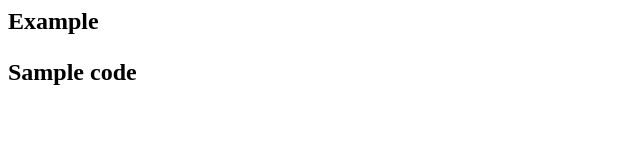
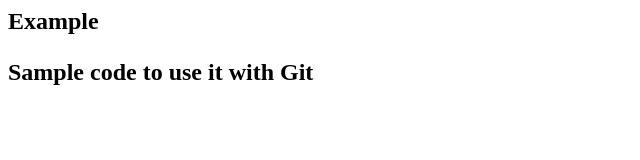
Before and after one commit to dperezju/Test, a plain HTML site: page index.html in a window 1280 px wide. Shown: the whole page, without its empty margins (0-640 px from the left). Drawn offline with Linux system fonts and the light colour scheme.

Commit message:
Update index.html

```diff
--- a/index.html
+++ b/index.html
@@ -3,6 +3,6 @@
 </head>
 <body>
 <h2>Example<h2>
-<p>Sample code</p>
+<p>Sample code to use it with Git</p>
 </body>
 </html>
```
